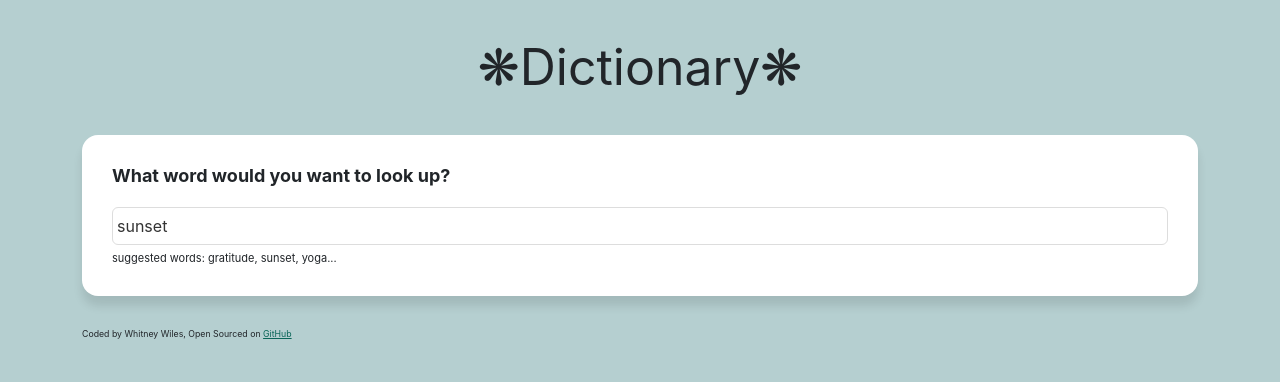
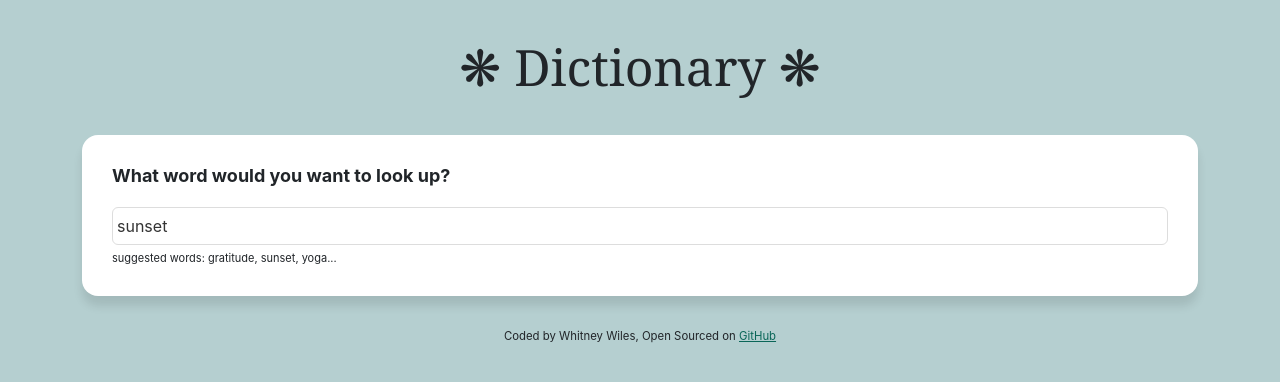
Before and after one commit to whvtitiz/project-dictionary, a React (Create React App) app: page / in a window 1280 px wide. Shown: the top 382 px of the page. Built offline with nearby package versions, Linux system fonts and the light colour scheme; no server answers.

Commit message:
+ more Style

```diff
--- a/src/App.css
+++ b/src/App.css
@@ -2,11 +2,13 @@
   margin: 30px 0;
   text-align: center;
   font-size: 50px;
+  font-family: Georgia, "Times New Roman", Times, serif;
 }
 
 .App-footer {
-  font-size: 10px;
+  font-size: 13px;
   margin: 30px 0;
+  text-align: center;
 }
 body {
   background: #b5cfd0;
--- a/src/App.js
+++ b/src/App.js
@@ -5,7 +5,7 @@ export default function App() {
   return (
     <div className="App">
       <div className="container">
-        <header className="App-header">❋Dictionary❋</header>
+        <header className="App-header">❋ Dictionary ❋</header>
         <main>
           <Dictionary defaultKeyword="sunset" />
         </main>
```
